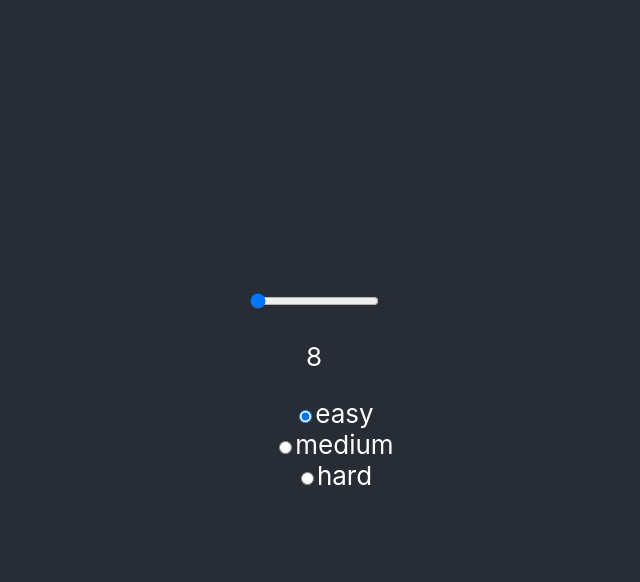
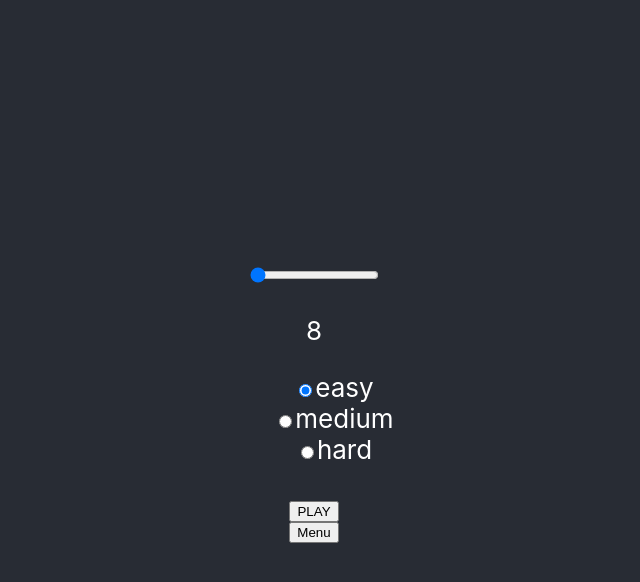
Before and after one commit to matonny/memo, a React (Create React App) app: page / in a window 1280 px wide. Both pictures are taken after a click on the button "game". Shown: the top 582 px of the page, without its empty margins (326-966 px from the left). Built offline with nearby package versions, Linux system fonts and the light colour scheme.

Commit message:
feat: allows going back to main menu from game

```diff
--- a/src/components/Game/Game.tsx
+++ b/src/components/Game/Game.tsx
@@ -40,11 +40,13 @@ export const Game = ({ changeState }: GameProps) => {
           );
         })}
       </ul>
+      <button type="submit">PLAY</button>
     </form>
   );
-  return !play ? (
-    form
-  ) : (
-    <Gameboard size={cardNumber} changeState={changeState} />
+  return (
+    <>
+      {!play ? form : <Gameboard size={cardNumber} changeState={changeState} />}
+      <button onClick={() => changeState("menu")}>Menu</button>
+    </>
   );
 };
```
